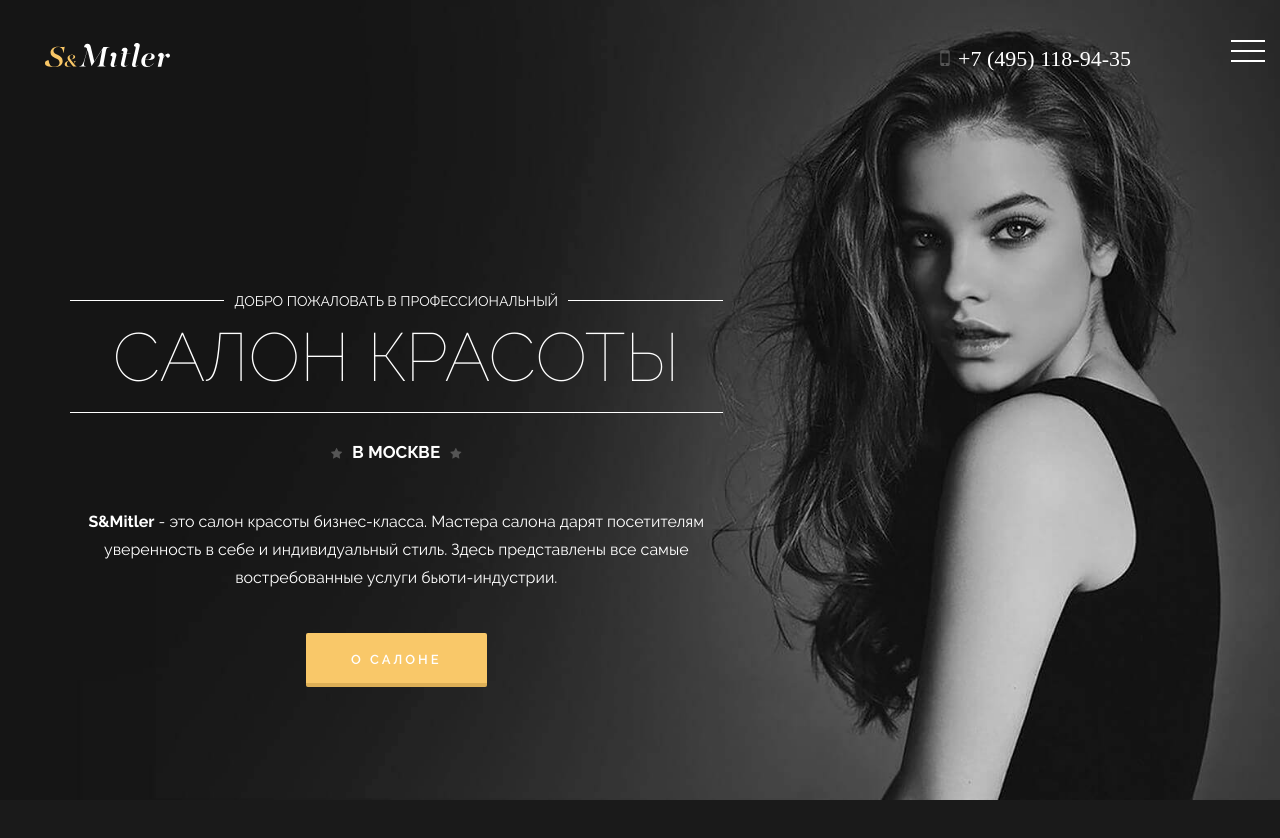
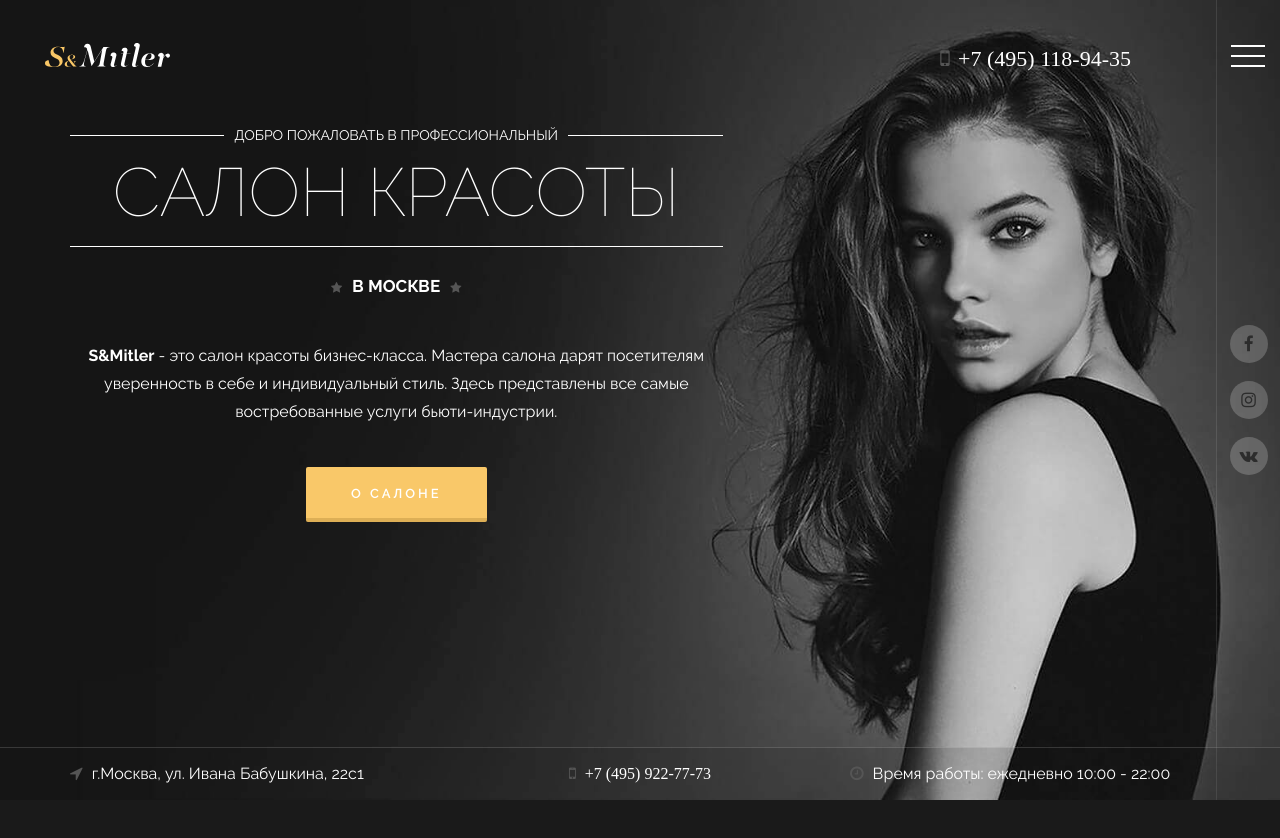
Before and after one commit to demershov/beauty-salon, a website: page app/index.html in a window 1280 px wide. Drawn offline with Linux system fonts and the light colour scheme.

Commit message:
Finished the header layout

```diff
--- a/app/index.html
+++ b/app/index.html
@@ -93,6 +93,35 @@
 						</div>
 					</div>
 				</div>
+				<div class="header-social">
+					<nav class="social">
+						<ul>
+							<li><a href=""><i class="fa fa-facebook"></i></a></li>
+							<li><a href=""><i class="fa fa-instagram"></i></a></li>
+							<li><a href=""><i class="fa fa-vk"></i></a></li>
+						</ul>
+					</nav>
+				</div>
+				<div class="header-contacts">
+					<div class="container">
+						<div class="row">
+							<div class="col-md-4">
+								<i class="fa fa-location-arrow"></i>
+								г.Москва, ул. Ивана Бабушкина, 22с1
+							</div>
+							<div class="col-md-4">
+							<div class="phone-h">
+								<i class="fa fa-mobile"></i>
+								+7 (495) 922-77-73
+							</div>
+							</div>
+							<div class="col-md-4">
+								<i class="fa fa-clock-o"></i>
+								Время работы: ежедневно 10:00 - 22:00
+							</div>
+						</div>
+					</div>
+				</div>
 			</header>
 		</div>
 		<div id="my-content"></div>
--- a/app/sass/main.sass
+++ b/app/sass/main.sass
@@ -145,10 +145,11 @@ section
 	color: #fff
 
 .hamburger
-	// Можно поставить 5px
-	padding-top: 0px
+	padding-top: 5px
+	z-index: 2
 	.hamburger-box
 		width: 34px
+
 
 .hamburger-inner, .hamburger-inner:after, .hamburger-inner:before
 	width: 34px
@@ -216,7 +217,7 @@ section
 	top: 0
 
 .flex-center
-	margin: auto
+	margin: 30px auto
 
 .header-composition
 	text-align: center
@@ -265,5 +266,51 @@ section
 				margin-right: inherit
 				margin-left: 10px
 
+.header-social
+	position: absolute
+	display: flex
+	right: 0
+	height: 100%
+	border-left: 1px solid rgba(#fff, .1)
+	top: 0
+	padding: 0px 12.5px
+	z-index:
+
+.social
+	margin: auto
+	ul, li
+		margin: 0
+		padding: 0
+		list-style-type: none
+	a
+		color: #2c2c2c
+		font-size: 17px
+		display: block
+		background-color: rgba(#fff, .2)
+		height: 38px
+		width: 38px
+		text-align: center
+		margin: 18px 0px
+		line-height: 38px
+		border-radius: 10em
+		transition: background-color .25s  ease
+		&:hover
+			background-color: rgba(#fff, .4)
+
+.header-contacts
+	position: absolute
+	bottom: 0
+	left: 0
+	border-top: 1px solid rgba(#fff, .15)
+	padding: 12px 0px
+	width: 100%
+	background-color: rgba(#151515, .15)
+	.fa
+		color: #555555
+		margin-right: 5px
+	.phone-h
+		font-family: firasans sans-serif
+		text-align: center
+
 
 @import "media" // Всегда в конце
```
Also changed, not shown: app/css/main.min.css.
